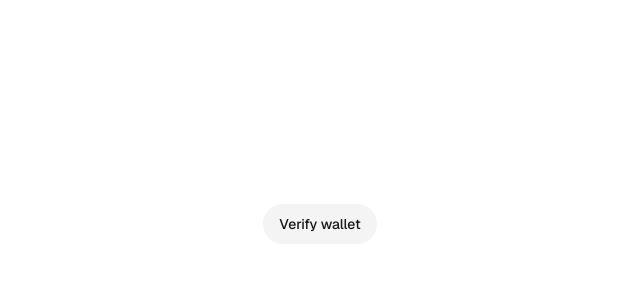
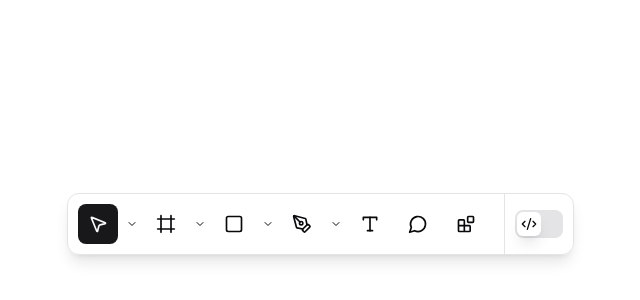
Before and after one commit to vaunblu/lab, a Next.js app: page / in a window 1280 px wide. Shown: the part 176-476 px from the top of the page, without its empty margins (320-960 px from the left). Built offline with nearby package versions, Linux system fonts and the light colour scheme.

Commit message:
chore: set up the tool bar

```diff
--- a/package.json
+++ b/package.json
@@ -10,6 +10,7 @@
   },
   "dependencies": {
     "@radix-ui/react-slot": "^1.1.0",
+    "@radix-ui/react-switch": "^1.1.0",
     "class-variance-authority": "^0.7.0",
     "clsx": "^2.1.1",
     "framer-motion": "^11.3.2",
--- /dev/null
+++ b/src/app/_components/toolbar/dev-switch.tsx
@@ -0,0 +1,32 @@
+"use client";
+
+import * as React from "react";
+import * as SwitchPrimitives from "@radix-ui/react-switch";
+
+import { cn } from "@/lib/utils";
+import { CodeXml } from "lucide-react";
+
+const DevSwitch = React.forwardRef<
+  React.ElementRef<typeof SwitchPrimitives.Root>,
+  React.ComponentPropsWithoutRef<typeof SwitchPrimitives.Root>
+>(({ className, ...props }, ref) => (
+  <SwitchPrimitives.Root
+    className={cn(
+      "peer inline-flex h-7 w-12 shrink-0 cursor-pointer items-center rounded-lg border-2 border-transparent transition-colors focus-visible:outline-none focus-visible:ring-2 focus-visible:ring-ring focus-visible:ring-offset-2 focus-visible:ring-offset-background disabled:cursor-not-allowed disabled:opacity-50 data-[state=checked]:bg-primary data-[state=unchecked]:bg-input",
+      className,
+    )}
+    {...props}
+    ref={ref}
+  >
+    <SwitchPrimitives.Thumb
+      className={cn(
+        "size-6 pointer-events-none flex items-center justify-center rounded-md bg-background shadow-lg ring-0 transition-transform data-[state=checked]:translate-x-5 data-[state=unchecked]:translate-x-0",
+      )}
+    >
+      <CodeXml className="size-4" />
+    </SwitchPrimitives.Thumb>
+  </SwitchPrimitives.Root>
+));
+DevSwitch.displayName = SwitchPrimitives.Root.displayName;
+
+export { DevSwitch };
--- /dev/null
+++ b/src/app/_components/toolbar/index.tsx
@@ -0,0 +1,149 @@
+"use client";
+
+import * as React from "react";
+import {
+  ChevronDown,
+  MousePointer2,
+  Frame,
+  Square,
+  PenTool,
+  Type,
+  MessageCircle,
+  Blocks,
+  Ruler,
+  SquarePen,
+} from "lucide-react";
+import { Button } from "@/components/ui/button";
+import { DevSwitch } from "./dev-switch";
+
+export function Toolbar() {
+  const [devMode, setDevMode] = React.useState(false);
+  const [activeOption, setActiveOption] = React.useState("pointer");
+
+  return (
+    <div className="flex gap-2 divide-x rounded-xl border shadow-lg">
+      {devMode ? (
+        <div className="flex items-center gap-2 p-2.5">
+          <div className="flex items-center gap-2">
+            <Button
+              size="icon"
+              variant={activeOption === "pointer" ? "default" : "ghost"}
+              onClick={() => setActiveOption("pointer")}
+              className="rounded-lg p-2.5"
+            >
+              <MousePointer2 className="size-6" />
+            </Button>
+            <ChevronDown className="size-3" />
+          </div>
+
+          <Button
+            size="icon"
+            variant={activeOption === "ruler" ? "default" : "ghost"}
+            onClick={() => setActiveOption("ruler")}
+            className="rounded-lg p-2.5"
+          >
+            <Ruler className="size-6" />
+          </Button>
+
+          <Button
+            size="icon"
+            variant={activeOption === "square-pen" ? "default" : "ghost"}
+            onClick={() => setActiveOption("square-pen")}
+            className="rounded-lg p-2.5"
+          >
+            <SquarePen className="size-6" />
+          </Button>
+
+          <Button
+            size="icon"
+            variant={activeOption === "message" ? "default" : "ghost"}
+            onClick={() => setActiveOption("message")}
+            className="rounded-lg p-2.5"
+          >
+            <MessageCircle className="size-6" />
+          </Button>
+        </div>
+      ) : (
+        <div className="flex items-center gap-2 p-2.5">
+          <div className="flex items-center gap-2">
+            <Button
+              size="icon"
+              variant={activeOption === "pointer" ? "default" : "ghost"}
+              onClick={() => setActiveOption("pointer")}
+              className="rounded-lg p-2.5"
+            >
+              <MousePointer2 className="size-6" />
+            </Button>
+            <ChevronDown className="size-3" />
+          </div>
+
+          <div className="r flex items-center gap-2">
+            <Button
+              size="icon"
+              variant={activeOption === "frame" ? "default" : "ghost"}
+              onClick={() => setActiveOption("frame")}
+              className="rounded-lg p-2.5"
+            >
+              <Frame className="size-6" />
+            </Button>
+            <ChevronDown className="size-3" />
+          </div>
+
+          <div className="r flex items-center gap-2">
+            <Button
+              size="icon"
+              variant={activeOption === "square" ? "default" : "ghost"}
+              onClick={() => setActiveOption("square")}
+              className="rounded-lg p-2.5"
+            >
+              <Square className="size-6" />
+            </Button>
+            <ChevronDown className="size-3" />
+          </div>
+
+          <div className="r flex items-center gap-2">
+            <Button
+              size="icon"
+              variant={activeOption === "pen-tool" ? "default" : "ghost"}
+              onClick={() => setActiveOption("pen-tool")}
+              className="rounded-lg p-2.5"
+            >
+              <PenTool className="size-6" />
+            </Button>
+            <ChevronDown className="size-3" />
+          </div>
+
+          <Button
+            size="icon"
+            variant={activeOption === "type" ? "default" : "ghost"}
+            onClick={() => setActiveOption("type")}
+            className="rounded-lg p-2.5"
+          >
+            <Type className="size-6" />
+          </Button>
+
+          <Button
+            size="icon"
+            variant={activeOption === "message" ? "default" : "ghost"}
+            onClick={() => setActiveOption("message")}
+            className="rounded-lg p-2.5"
+          >
+            <MessageCircle className="size-6" />
+          </Button>
+
+          <Button
+            size="icon"
+            variant={activeOption === "more" ? "default" : "ghost"}
+            onClick={() => setActiveOption("more")}
+            className="rounded-lg p-2.5"
+          >
+            <Blocks className="size-6" />
+          </Button>
+        </div>
+      )}
+      <div className="flex items-center justify-center p-2.5">
+        <DevSwitch checked={devMode} onCheckedChange={setDevMode} />
+      </div>
+    </div>
+  );
+}
--- a/src/app/page.tsx
+++ b/src/app/page.tsx
@@ -1,9 +1,9 @@
-import { VerifyAddressButton } from "./verify-address-button";
+import { Toolbar } from "./_components/toolbar";
 
 export default function Home() {
   return (
     <main className="flex min-h-screen flex-col items-center justify-center">
-      <VerifyAddressButton />
+      <Toolbar />
     </main>
   );
 }
--- /dev/null
+++ b/src/components/ui/switch.tsx
@@ -0,0 +1,29 @@
+"use client";
+
+import * as React from "react";
+import * as SwitchPrimitives from "@radix-ui/react-switch";
+
+import { cn } from "@/lib/utils";
+
+const Switch = React.forwardRef<
+  React.ElementRef<typeof SwitchPrimitives.Root>,
+  React.ComponentPropsWithoutRef<typeof SwitchPrimitives.Root>
+>(({ className, ...props }, ref) => (
+  <SwitchPrimitives.Root
+    className={cn(
+      "peer inline-flex h-6 w-11 shrink-0 cursor-pointer items-center rounded-full border-2 border-transparent transition-colors focus-visible:outline-none focus-visible:ring-2 focus-visible:ring-ring focus-visible:ring-offset-2 focus-visible:ring-offset-background disabled:cursor-not-allowed disabled:opacity-50 data-[state=checked]:bg-primary data-[state=unchecked]:bg-input",
+      className,
+    )}
+    {...props}
+    ref={ref}
+  >
+    <SwitchPrimitives.Thumb
+      className={cn(
+        "pointer-events-none block h-5 w-5 rounded-full bg-background shadow-lg ring-0 transition-transform data-[state=checked]:translate-x-5 data-[state=unchecked]:translate-x-0",
+      )}
+    />
+  </SwitchPrimitives.Root>
+));
+Switch.displayName = SwitchPrimitives.Root.displayName;
+
+export { Switch };
```
Also changed, not shown: src/components/ui/button.tsx (+13 -13 lines), src/app/_components/verify-address-button.tsx (renamed from src/app/verify-address-button.tsx), 1 other file (tests, documents, lock files or other folders).
